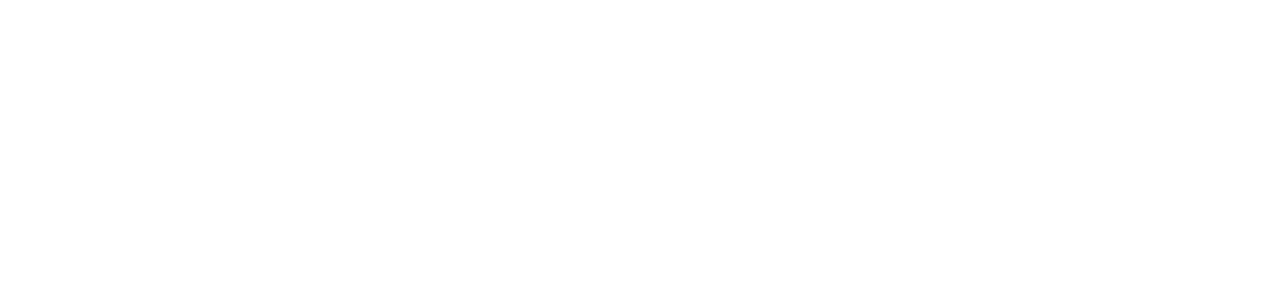
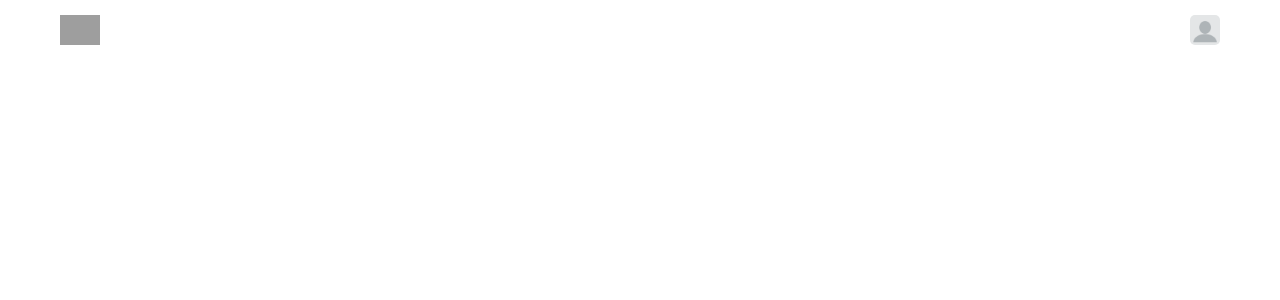
Before and after one commit to OhRaeKyu/react-netflix-clone, a React (Create React App) app: page / in a window 1280 px wide. Shown: the top 300 px of the page. Built offline with nearby package versions, Linux system fonts and the light colour scheme; grey boxes are pictures that could not be loaded.

Commit message:
:memo: 네비게이션 UI 구현

```diff
--- a/package.json
+++ b/package.json
@@ -10,6 +10,7 @@
     "react": "^17.0.2",
     "react-dom": "^17.0.2",
     "react-scripts": "5.0.0",
+    "styled-components": "^5.3.3",
     "web-vitals": "^2.1.4"
   },
   "scripts": {
--- a/public/index.html
+++ b/public/index.html
@@ -1,5 +1,5 @@
 <!DOCTYPE html>
-<html lang="en">
+<html lang="ko">
   <head>
     <meta charset="utf-8" />
     <link rel="icon" href="%PUBLIC_URL%/favicon.ico" />
@@ -10,34 +10,10 @@
       content="Web site created using create-react-app"
     />
     <link rel="apple-touch-icon" href="%PUBLIC_URL%/logo192.png" />
-    <!--
-      manifest.json provides metadata used when your web app is installed on a
-      user's mobile device or desktop. See https://developers.google.com/web/fundamentals/web-app-manifest/
-    -->
-    <link rel="manifest" href="%PUBLIC_URL%/manifest.json" />
-    <!--
-      Notice the use of %PUBLIC_URL% in the tags above.
-      It will be replaced with the URL of the `public` folder during the build.
-      Only files inside the `public` folder can be referenced from the HTML.
-
-      Unlike "/favicon.ico" or "favicon.ico", "%PUBLIC_URL%/favicon.ico" will
-      work correctly both with client-side routing and a non-root public URL.
-      Learn how to configure a non-root public URL by running `npm run build`.
-    -->
     <title>React App</title>
   </head>
   <body>
     <noscript>You need to enable JavaScript to run this app.</noscript>
     <div id="root"></div>
-    <!--
-      This HTML file is a template.
-      If you open it directly in the browser, you will see an empty page.
-
-      You can add webfonts, meta tags, or analytics to this file.
-      The build step will place the bundled scripts into the <body> tag.
-
-      To begin the development, run `npm start` or `yarn start`.
-      To create a production bundle, use `npm run build` or `yarn build`.
-    -->
   </body>
 </html>
--- a/src/App.js
+++ b/src/App.js
@@ -1,7 +1,12 @@
 import './App.css';
+import Nav from './components/Nav';
 
 function App() {
-  return <div className="App"></div>;
+  return (
+    <div className="App">
+      <Nav />
+    </div>
+  );
 }
 
 export default App;
--- a/src/components/Nav.js
+++ b/src/components/Nav.js
@@ -1,7 +1,62 @@
-import React from 'react';
+import React, { useState, useEffect } from 'react';
+import styled from 'styled-components';
 
-const Nav = () => {
-  return <div>Nav</div>;
-};
+export default function Nav() {
+  const [show, setShow] = useState(false);
 
-export default Nav;
+  useEffect(() => {
+    window.addEventListener('scroll', () => {
+      if (window.scrollY > 50) {
+        setShow(true);
+      } else {
+        setShow(false);
+      }
+    });
+
+    // return () => {
+    //   window.addEventListener('scroll', () => {});
+    // };
+  }, []);
+
+  return (
+    <NavWrap className={show && 'nav-black'}>
+      <img
+        alt="Netflix Logo"
+        src="//upload.wikimedia.org/wikipedia/commons/thumb/0/08/Netflix_2015_logo.svg/200px-Netflix_2015_logo.svg.png"
+        onClick={window.location.reload}
+      />
+      <img
+        alt="User Profile"
+        src="/images/profile.png"
+        className="nav-profile"
+      />
+    </NavWrap>
+  );
+}
+
+const NavWrap = styled.nav`
+  position: fixed;
+  top: 0;
+  display: flex;
+  justify-content: space-between;
+  align-items: center;
+  width: 100%;
+  height: 30px;
+  padding: 15px 0;
+  z-index: 1;
+  transition: all 0.5s ease-in;
+
+  img {
+    margin: 0 60px;
+    cursor: pointer;
+    height: 30px;
+  }
+
+  &.nav-black {
+    background-color: rgb(20, 20, 20);
+  }
+
+  .nav-profile {
+    border-radius: 5px;
+  }
+`;
```
Also changed, not shown: public/images/profile.png (added), 1 other file (tests, documents, lock files or other folders).
